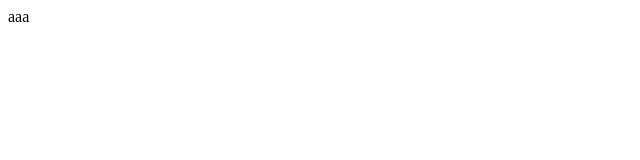
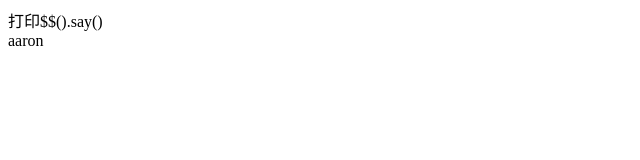
Before and after one commit to cjshinning/my-jquery, a plain HTML site: page index.html in a window 1280 px wide. Shown: the whole page, without its empty margins (0-640 px from the left). Drawn offline with Linux system fonts and the light colour scheme.

Commit message:
静态和实例方法共享设计

```diff
--- a/index.html
+++ b/index.html
@@ -7,27 +7,32 @@
 <style type="text/css">
 </style>
 <body>
-
-	<div id="test"></div>
+	打印$$().say()
+	<div id="aaron"></div>
 
 	<script src="jquery.js"></script>
 	<script src="show.js"></script>
 	<script>
 		var $$ = aQuery = function(selector){
-			this.selector = selector;
-			return this;
+			return new aQuery.fn.init(selector)
 		}
 
 		aQuery.fn = aQuery.prototype = {
-			selectorName: function(){
-				return this.selector;
+			name: 'aaron',
+			init: function(selector){
+				this.selector = selector;
+				return this;
 			},
 			constructor: aQuery
 		}
 
-		var a = new $$('aaa');
+		aQuery.fn.init.prototype = aQuery.fn;
 
-		$('#test').html(a.selectorName())
+		aQuery.fn.say = function(){
+			$('#aaron').html(this.name);
+		}
+
+		$$().say()
 	</script>
 	</body>
 </html>
```
